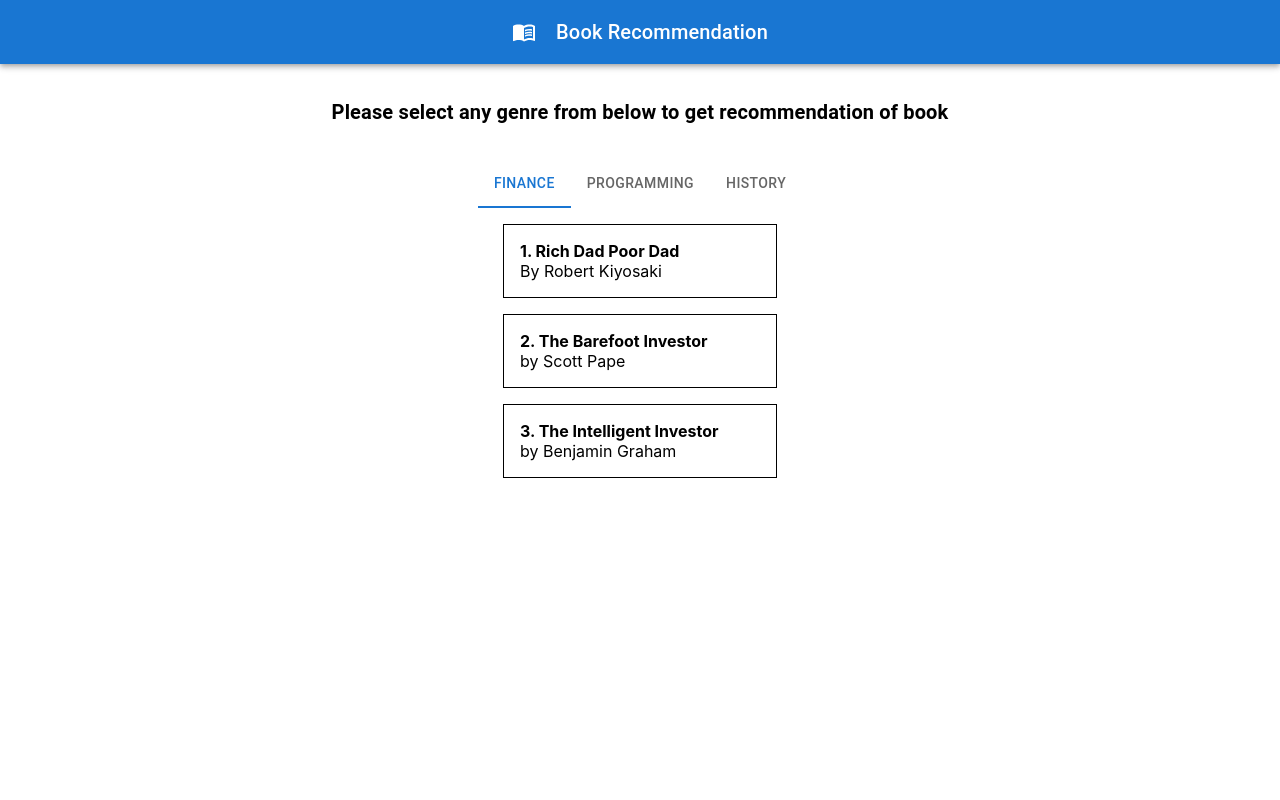
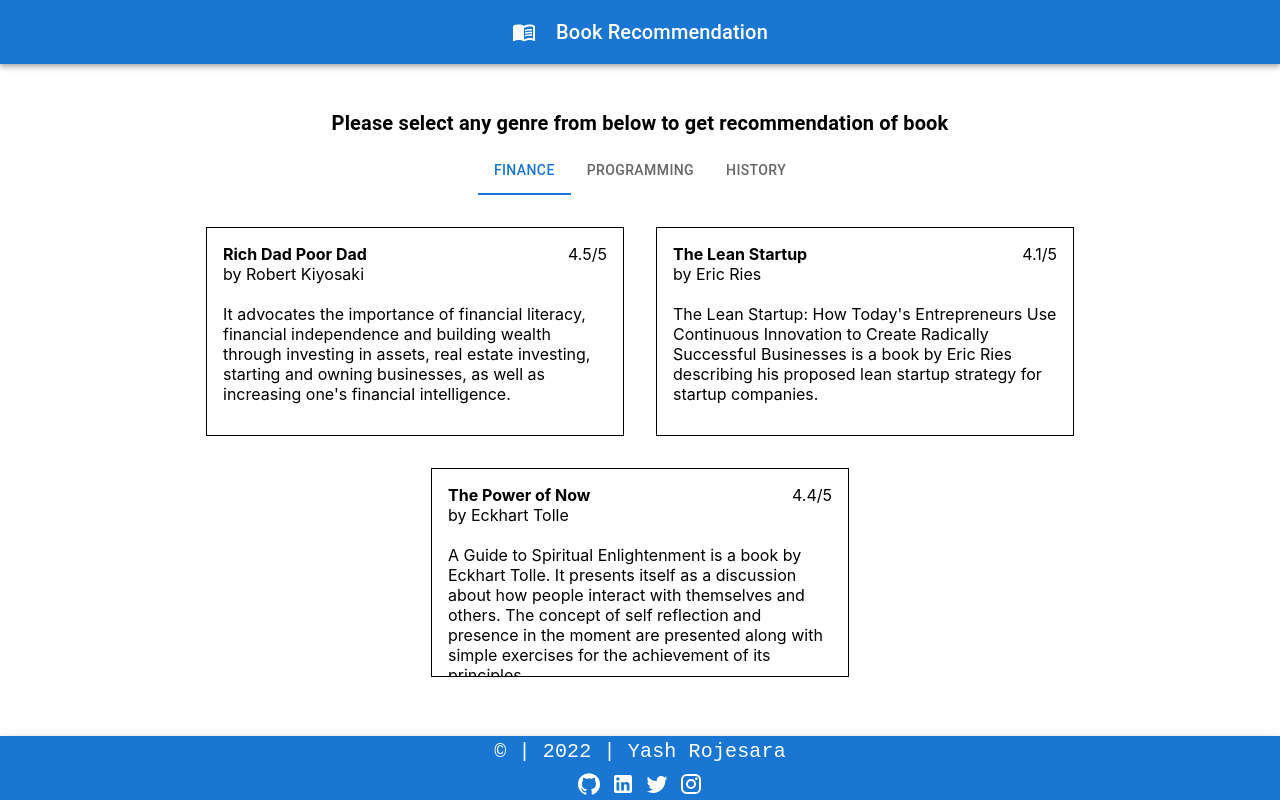
Before and after one commit to yashrojesara/books-app, a React (Create React App) app: page / in a window 1280 px wide. Built offline with nearby package versions, Linux system fonts and the light colour scheme.

Commit message:
Added footer

```diff
--- a/src/App.js
+++ b/src/App.js
@@ -1,12 +1,27 @@
 import BookComponent from "./Components/BookComponent";
+import Footer from "./Components/Footer";
 import Header from "./Components/Header";
+import { makeStyles } from "@mui/styles";
+
+const useStyles = makeStyles({
+  root: {
+    display: "flex",
+    flexDirection: "column",
+    justifyContent: "space-between",
+    height: "100%",
+    width: "100%",
+    position: "absolute",
+  },
+});
 
 function App() {
+  const classes = useStyles();
   return (
-    <>
+    <div className={classes.root}>
       <Header />
       <BookComponent />
-    </>
+      <Footer />
+    </div>
   );
 }
 
--- a/src/Components/BookComponent.jsx
+++ b/src/Components/BookComponent.jsx
@@ -4,21 +4,23 @@
 import { useState } from "react";
 import { makeStyles } from "@mui/styles";
 import Card from "./Card";
+import { financeBooks, historyBooks, programmingBooks } from "./books";
 
 const useStyles = makeStyles({
   root: {
     display: "flex",
     flexDirection: "column",
     alignItems: "center",
-    marginTop: "2em",
+    overflow: "auto",
   },
-  card: {
+  wrapper: {
     display: "flex",
-    flexDirection: "column",
-    padding: "1em",
-    border: "1px solid",
-    minWidth: "15em",
-    margin: "1em",
+    flexDirection: "row",
+    alignItems: "center",
+    marginTop: "1em",
+    width: "100%",
+    justifyContent: "center",
+    flexFlow: "wrap",
   },
 });
 
@@ -51,62 +53,59 @@
         Please select any genre from below to get recommendation of book
       </Typography>
 
-      <Tabs style={{ marginTop: "2em" }} value={value} onChange={handleChange}>
+      <Tabs
+        style={{ marginTop: "0.5em" }}
+        value={value}
+        onChange={handleChange}
+      >
         <Tab label="Finance" />
         <Tab label="Programming" />
         <Tab label="History" />
       </Tabs>
 
       <TabPanel value={value} index={0}>
-        <div style={{ marginTop: "1em" }}>
+        <div className={classes.wrapper}>
+          {financeBooks.map((book) => {
+            return (
               <Card
-            book={"1. Rich Dad Poor Dad"}
-            author={"By Robert Kiyosaki"}
-            style={classes.card}
+                key={book.id}
+                author={book.author}
+                book={book.title}
+                rating={book.rating}
+                description={book.description}
               />
-          <Card
-            book={"2. The Barefoot Investor"}
-            author={"by Scott Pape"}
-            style={classes.card}
-          />
-          <Card
-            book={"3. The Intelligent Investor"}
-            author={"by Benjamin Graham"}
-            style={classes.card}
-          />
+            );
+          })}
         </div>
       </TabPanel>
       <TabPanel value={value} index={1}>
-        <div style={{ marginTop: "1em" }}>
+        <div className={classes.wrapper}>
+          {programmingBooks.map((book) => {
+            return (
               <Card
-            book={"1. Introduction to Algorithms"}
-            author={"By Thomas H. Cormen"}
-            style={classes.card}
+                key={book.id}
+                author={book.author}
+                book={book.title}
+                rating={book.rating}
+                description={book.description}
               />
-          <Card
-            book={"2. The Pragmatic Programmer"}
-            author={"by Andrew Hunt & David Thomas"}
-            style={classes.card}
-          />
+            );
+          })}
         </div>
       </TabPanel>
       <TabPanel value={value} index={2}>
-        <div style={{ marginTop: "1em" }}>
+        <div className={classes.wrapper}>
+          {historyBooks.map((book) => {
+            return (
               <Card
-            book={"1. What Is History"}
-            author={"By Edward Hallett Carr"}
-            style={classes.card}
+                key={book.id}
+                author={book.author}
+                book={book.title}
+                rating={book.rating}
+                description={book.description}
               />
-          <Card
-            book={"2. The Guns of August"}
-            author={"by Barbara Tuchman"}
-            style={classes.card}
-          />
-          <Card
-            book={"3. Parallel Lives"}
-            author={"by Plutarch"}
-            style={classes.card}
-          />
+            );
+          })}
         </div>
       </TabPanel>
     </div>
--- a/src/Components/Card.jsx
+++ b/src/Components/Card.jsx
@@ -1,13 +1,44 @@
+import { makeStyles } from "@mui/styles";
+
+const useStyles = makeStyles({
+  card: {
+    display: "flex",
+    flexDirection: "column",
+    padding: "1em",
+    border: "1px solid",
+    minWidth: "15em",
+    margin: "1em",
+    height: "175px",
+    width: "30%",
+    overflow: "auto",
+  },
+  title: {
+    display: "flex",
+    flexDirection: "row",
+    justifyContent: "space-between",
+  },
+  author: {
+    display: "flex",
+    flexDirection: "column",
+  },
+});
+
 function Card(props) {
-  const { author, book, style } = props;
+  const classes = useStyles();
+  const { author, book, rating, description } = props;
 
   return (
-    <>
-      <div className={style}>
-        <span style={{ fontWeight: "bold" }}> {book} </span>
-        <span> {author} </span>
+    <div className={classes.card}>
+      <div className={classes.title}>
+        <div className={classes.author}>
+          <span style={{ fontWeight: "bold" }}> {book} </span>
+          <span> by {author} </span>
+        </div>
+        <div>{rating}</div>
       </div>
-    </>
+      <br />
+      <span>{description}</span>
+    </div>
   );
 }
 
--- /dev/null
+++ b/src/Components/Footer.jsx
@@ -0,0 +1,71 @@
+import * as React from "react";
+import AppBar from "@mui/material/AppBar";
+import Toolbar from "@mui/material/Toolbar";
+import Typography from "@mui/material/Typography";
+import InstagramIcon from "@mui/icons-material/Instagram";
+import GitHubIcon from "@mui/icons-material/GitHub";
+import LinkedInIcon from "@mui/icons-material/LinkedIn";
+import TwitterIcon from "@mui/icons-material/Twitter";
+import { Link } from "@mui/material";
+
+function Footer() {
+  const socialMediaAccounts = [
+    {
+      id: 0,
+      name: "GitHub",
+      icon: GitHubIcon,
+      url: "https://github.com/yashrojesara/",
+    },
+    {
+      id: 1,
+      name: "LinkedIn",
+      icon: LinkedInIcon,
+      url: "https://www.linkedin.com/in/yash-rojesara-749aa3155/",
+    },
+    {
+      id: 2,
+      name: "Twitter",
+      icon: TwitterIcon,
+      url: "https://twitter.com/yash_rojesara/",
+    },
+    {
+      id: 3,
+      name: "Instagram",
+      icon: InstagramIcon,
+      url: "https://www.instagram.com/yash__rojesara/",
+    },
+  ];
+
+  return (
+    <div>
+      <AppBar position="static">
+        <Toolbar style={{ display: "flex", flexDirection: "column" }}>
+          <Typography
+            variant="h6"
+            component="div"
+            sx={{ flexGrow: 1, textAlign: "center", fontFamily: "monospace" }}
+          >
+            &copy; | {new Date().getFullYear()} | Yash Rojesara
+          </Typography>
+          <div>
+            {socialMediaAccounts.map((account) => {
+              return (
+                <Link
+                  href={account.url}
+                  key={account.id}
+                  target={"_blank"}
+                  rel="noopener"
+                  style={{ color: "white", margin: "0 5px" }}
+                >
+                  <account.icon />
+                </Link>
+              );
+            })}
+          </div>
+        </Toolbar>
+      </AppBar>
+    </div>
+  );
+}
+
+export default Footer;
--- /dev/null
+++ b/src/Components/books.js
@@ -0,0 +1,78 @@
+export const historyBooks = [
+  {
+    id: 1,
+    title: "History of Modern India",
+    author: "Bipan Chandra",
+    description:
+      "History of Modern India presents an authoritative overview of the history of what was known as British India. The text is largely based on the author s research on nationalism and colonialism in India and also draws from the works of eminent historians of the period.",
+    rating: "4.3/5",
+  },
+  {
+    id: 2,
+    title: "Guns, Germs, and Steel",
+    author: "Jared Diamond",
+    description:
+      "Guns, Germs, and Steel: The Fates of Human Societies is a 1997 transdisciplinary non-fiction book by Jared Diamond. In 1998, it won the Pulitzer Prize for general nonfiction and the Aventis Prize for Best Science Book.",
+    rating: "4.3/5",
+  },
+
+  {
+    id: 3,
+    title: "What Is History?",
+    author: "E. H. Carr",
+    description:
+      "What Is History? is a 1961 non-fiction book by historian E. H. Carr on historiography. It discusses history, facts, the bias of historians, science, morality, individuals and society, and moral judgements in history.",
+    rating: "4.5/5",
+  },
+];
+
+export const programmingBooks = [
+  {
+    id: 1,
+    title: "Clean Code",
+    author: "Robert Cecil Martin",
+    description:
+      "How to tell the difference between good and bad code · How to write good code and how to transform bad code into good code",
+    rating: "4.4/5",
+  },
+  {
+    id: 2,
+    title: "Introduction to Algorithms",
+    author: "Thomas H. Cormen",
+    description:
+      "Each chapter focuses on an algorithm, and discusses its design techniques and areas of application.",
+    rating: "4.3/5",
+  },
+  {
+    id: 3,
+    title: "JavaScript: The Definitive Guide",
+    author: "David Flanagan",
+    description:
+      "For web developers and other programmers interested in using JavaScript, this book provides the most comprehensive JavaScript material on the market",
+    rating: "4.7/5",
+  },
+];
+
+export const financeBooks = [
+  {
+    id: 1,
+    title: "Rich Dad Poor Dad",
+    author: "Robert Kiyosaki",
+    description: `It advocates the importance of financial literacy, financial independence and building wealth through investing in assets, real estate investing, starting and owning businesses, as well as increasing one's financial intelligence.`,
+    rating: "4.5/5",
+  },
+  {
+    id: 2,
+    title: "The Lean Startup",
+    author: "Eric Ries",
+    description: `The Lean Startup: How Today's Entrepreneurs Use Continuous Innovation to Create Radically Successful Businesses is a book by Eric Ries describing his proposed lean startup strategy for startup companies.`,
+    rating: "4.1/5",
+  },
+  {
+    id: 3,
+    title: "The Power of Now",
+    author: "Eckhart Tolle",
+    description: `A Guide to Spiritual Enlightenment is a book by Eckhart Tolle. It presents itself as a discussion about how people interact with themselves and others. The concept of self reflection and presence in the moment are presented along with simple exercises for the achievement of its principles.`,
+    rating: "4.4/5",
+  },
+];
```
Also changed, not shown: 1 other file (tests, documents, lock files or other folders). Lines whose indentation alone changed are shown as unchanged.
